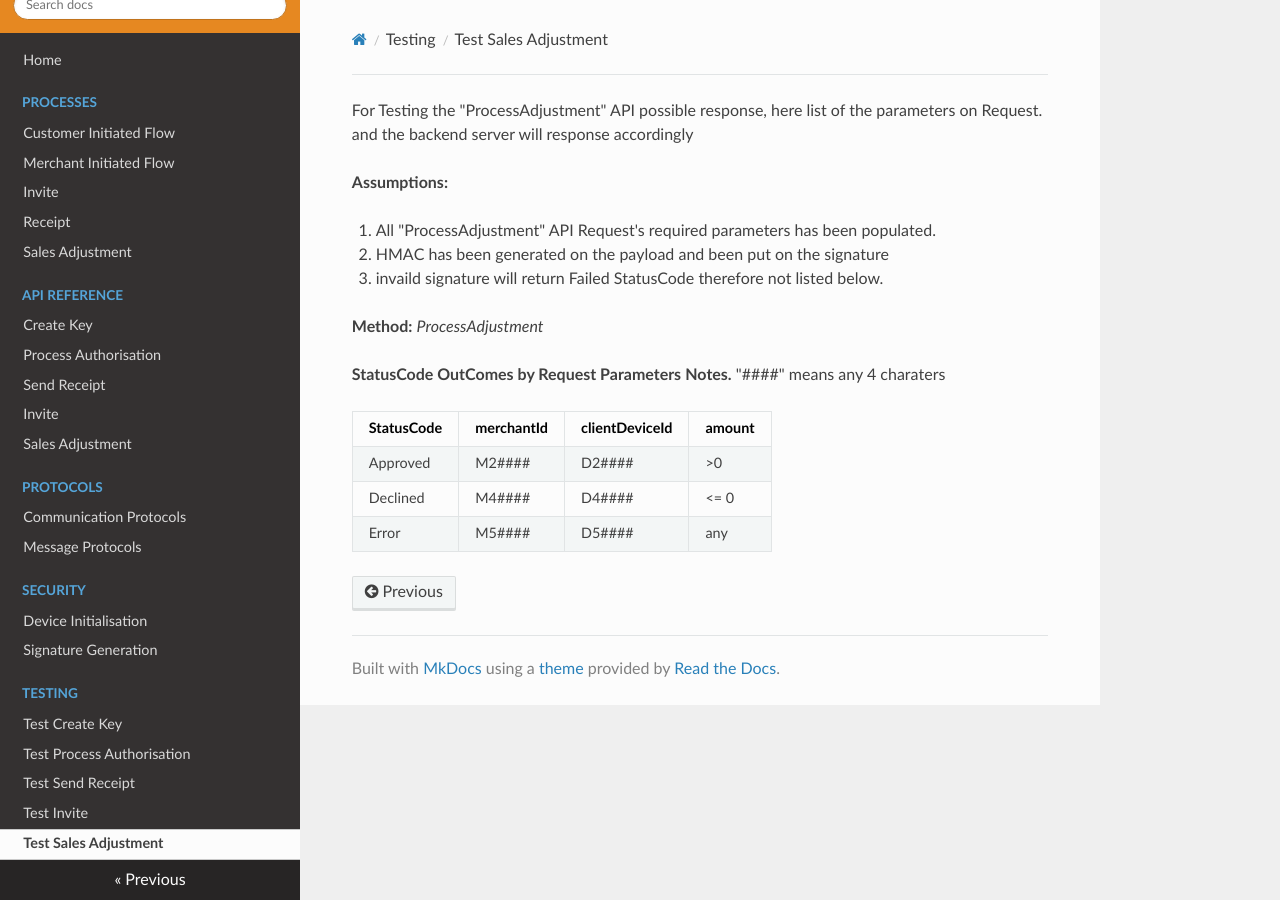
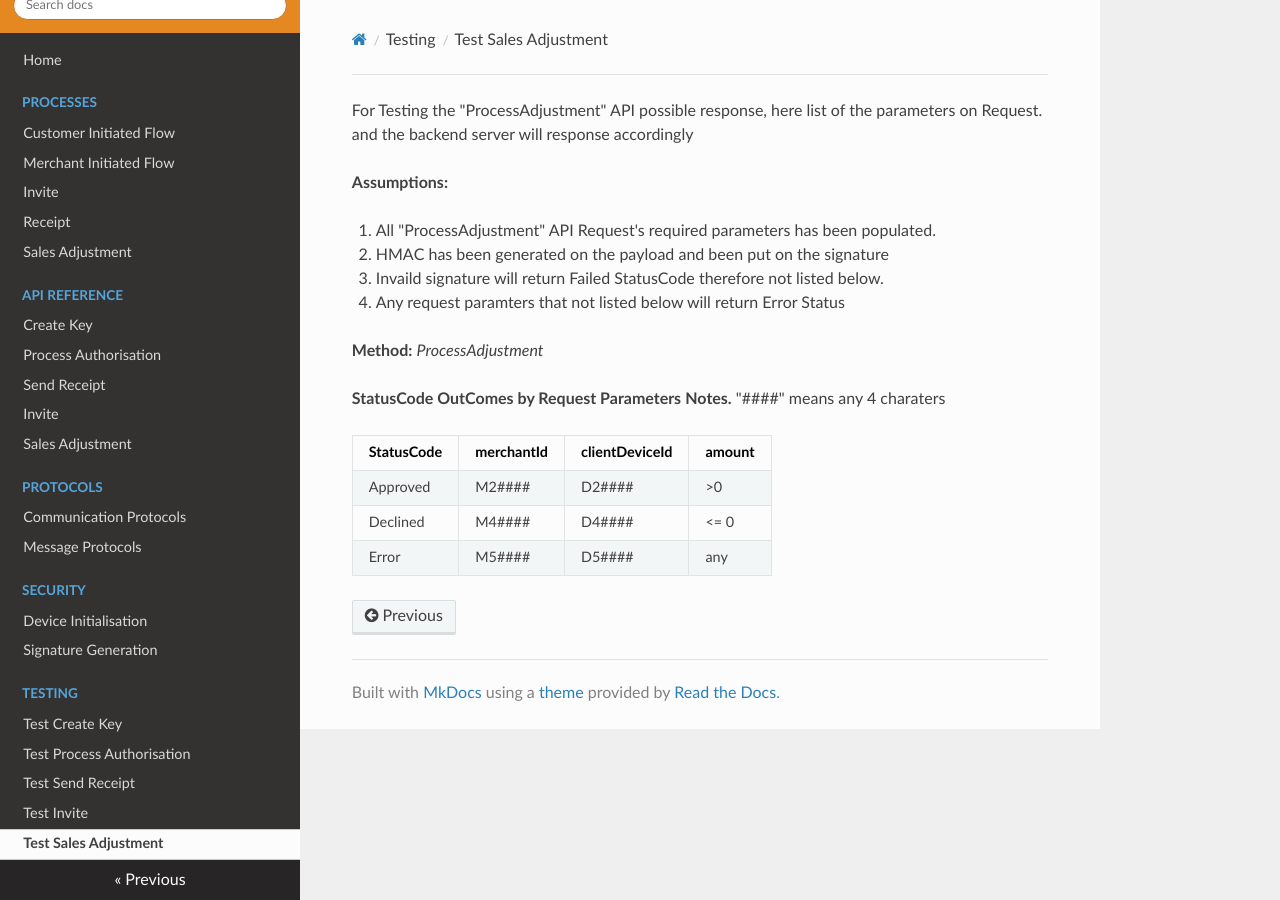
Before and after one commit to oxipay/posdocs, an MkDocs documentation site: the page built from docs/testing/sales_adjustment.md, in a window 1280 px wide. Built offline with MkDocs 1.6.1, drawn with Linux system fonts in a browser that asks for light colours; nearby versions of some CDN libraries; old or Windows-style settings are respelled for this version of MkDocs.

Commit message:
adding extra condition

```diff
--- a/docs/testing/sales_adjustment.md
+++ b/docs/testing/sales_adjustment.md
@@ -6,7 +6,9 @@ For Testing the "ProcessAdjustment" API possible response, here list of the para
 
 2. HMAC has been generated on the payload and been put on the signature
 
-3. invaild signature will return Failed StatusCode therefore not listed below.
+3. Invaild signature will return Failed StatusCode therefore not listed below.
+
+4. Any request paramters that not listed below will return Error Status
 
 **Method:** *ProcessAdjustment*
 
```
Also changed, not shown: docs/testing/create_key.md (+2 -1 lines), docs/testing/invite.md (+3 -1 lines), docs/testing/process_authorisation.md (+3 -1 lines), docs/testing/send_receipt.md (+3 -1 lines).
